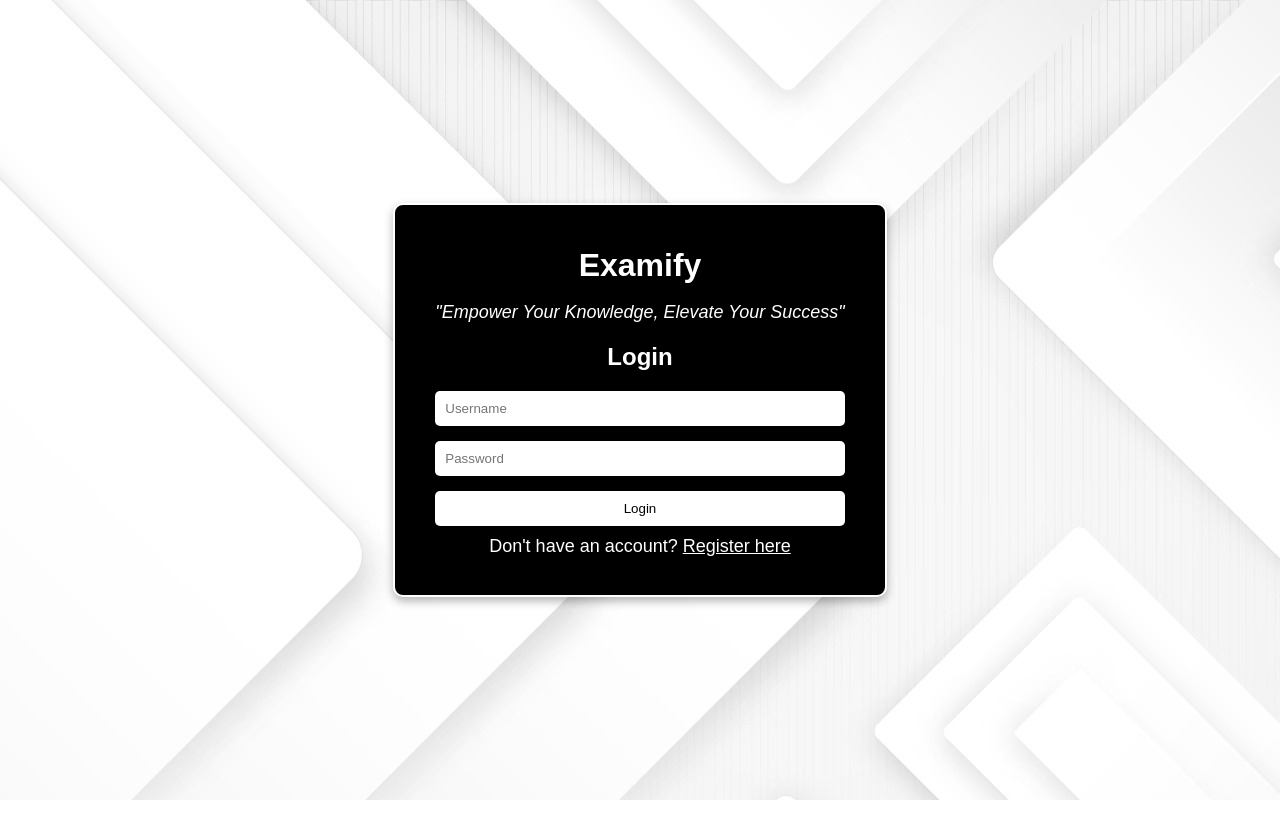
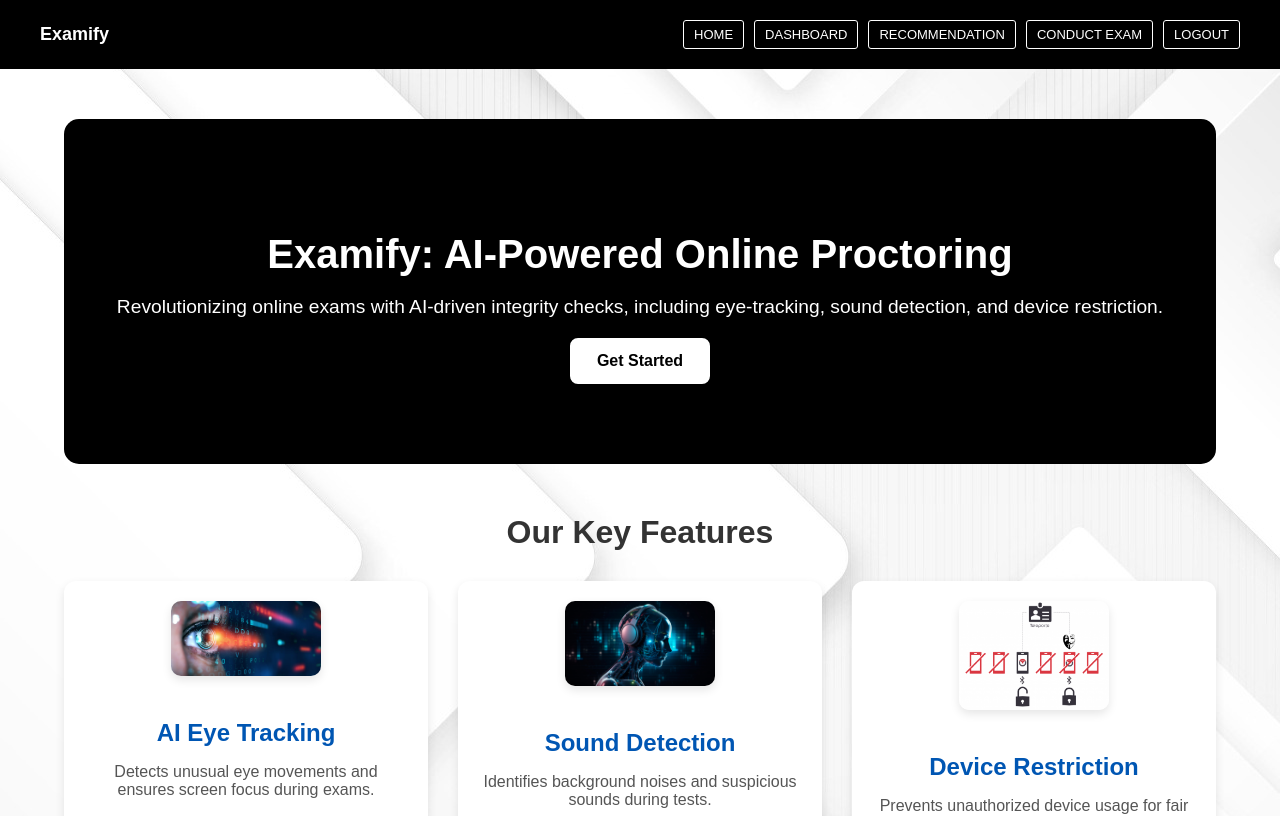
Before and after one commit to examifyhub/examify, a React (Create React App) app: page /home in a window 1280 px wide. Before the commit this address led to /login. Shown: the top 816 px of the page. Built offline with nearby package versions, Linux system fonts and the light colour scheme.

Commit message:
Update PrivateRoute.js

```diff
--- a/src/components/PrivateRoute.js
+++ b/src/components/PrivateRoute.js
@@ -1,12 +1,9 @@
 import React from "react";
-import { Navigate, Outlet } from "react-router-dom";
+import { Outlet } from "react-router-dom";
 
 const PrivateRoute = () => {
-  const token = localStorage.getItem("token"); // Get the stored token
-
-  console.log("Token in PrivateRoute:", token); // Debugging step
-
-  return token ? <Outlet /> : <Navigate to="/login" />;
+  console.log("✅ Skipping authentication in PrivateRoute.");
+  return <Outlet />; // Always allow access
 };
 
 export default PrivateRoute;
```
